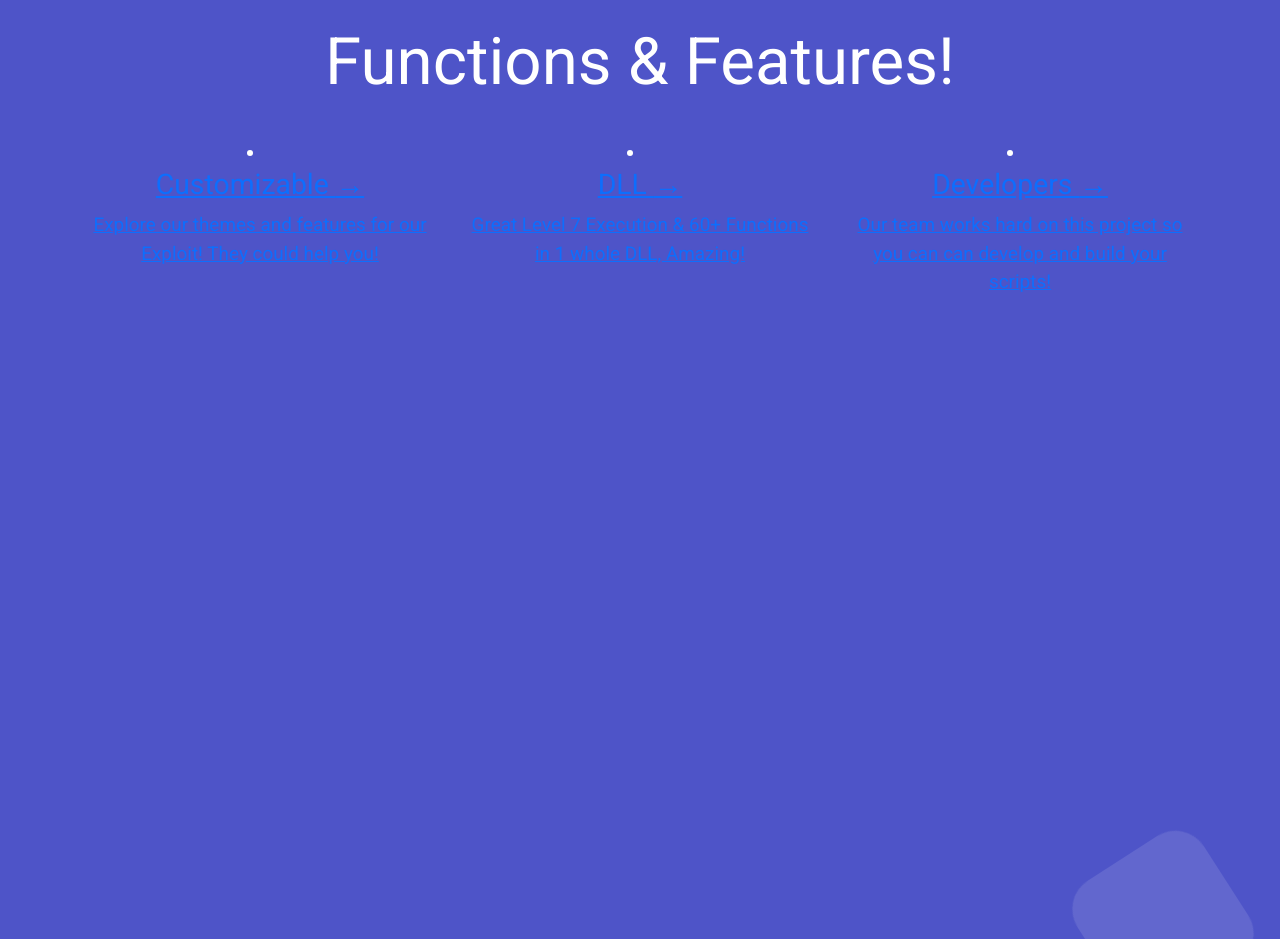
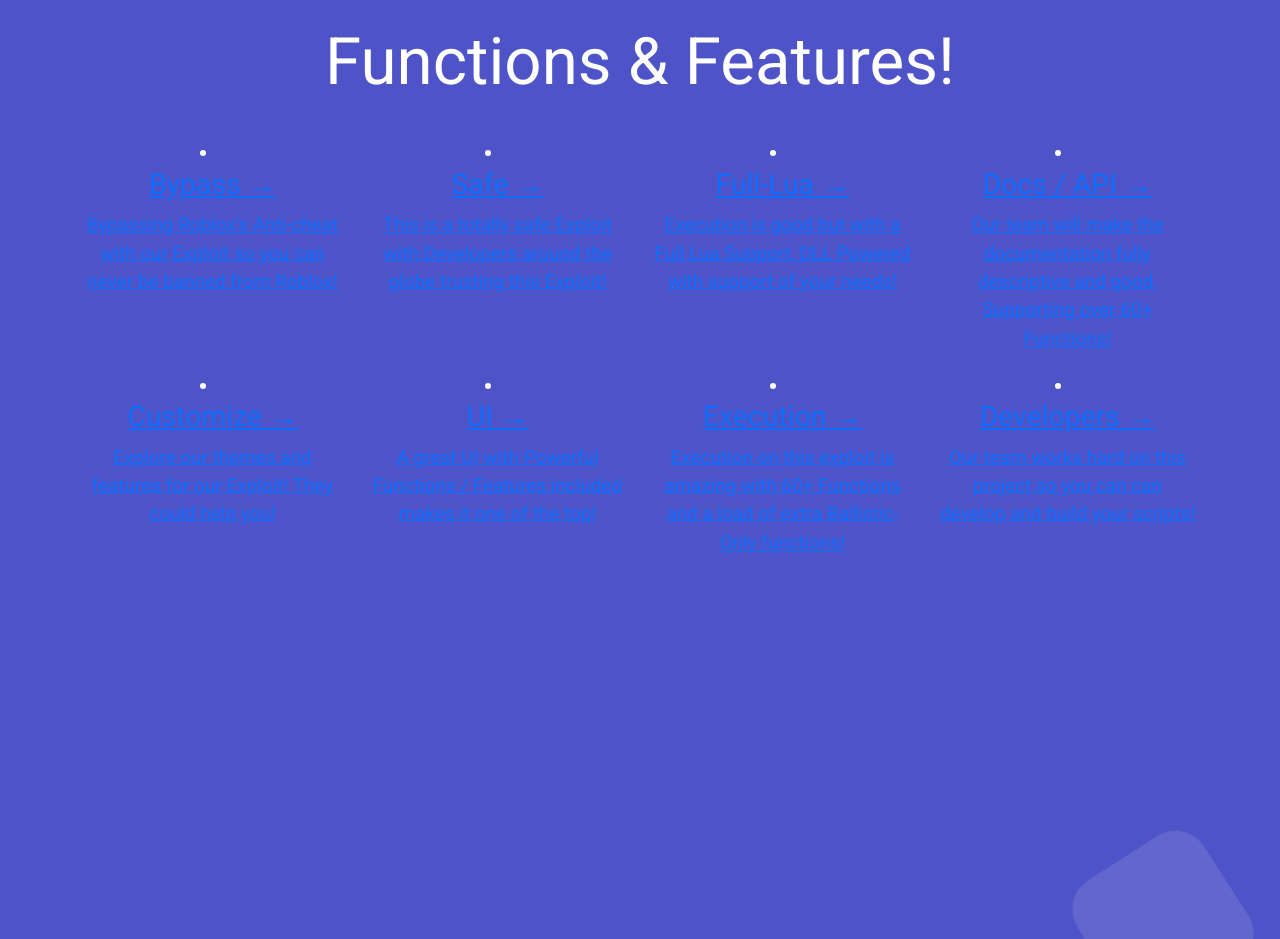
Before and after one commit to Yxild/ballistic-site, an Astro site: page / in a window 1280 px wide. Shown: the part 840-1779 px from the top of the page. Built offline with nearby package versions, Linux system fonts and the light colour scheme; Astro itself is replaced by a stand-in of ours.

Commit message:
2 files modified

```diff
--- a/src/components/Card.astro
+++ b/src/components/Card.astro
@@ -27,6 +27,7 @@
 	.link-card {
 		list-style: none;
 		display: flex;
+		height: 100%;
 		padding: 0.15rem;
 		background-image: var(--link-gradient);
 		background-size: 400%;
--- a/src/pages/index.astro
+++ b/src/pages/index.astro
@@ -69,7 +69,63 @@
                 <li class="link-card astro-6IXEBBIR">
 	<a href="#" class="astro-6IXEBBIR">
 		<h2 class="astro-6IXEBBIR">
-			Customizable
+			Bypass
+			<span class="astro-6IXEBBIR">→</span>
+		</h2>
+		<p class="astro-6IXEBBIR">
+			Bypassing Roblox's Anti-cheat with our Exploit so you can never be banned from Roblox!
+		</p>
+	</a>
+</li>
+              </div>
+            <div class="col">
+              <li class="link-card astro-6IXEBBIR">
+	<a href="#" class="astro-6IXEBBIR">
+		<h2 class="astro-6IXEBBIR">
+			Safe
+			<span class="astro-6IXEBBIR">→</span>
+		</h2>
+		<p class="astro-6IXEBBIR">
+			This is a totally safe Exploit with Developers around the globe trusting this Exploit!
+		</p>
+	</a>
+</li>
+            </div>
+            <div class="col">
+              <li class="link-card astro-6IXEBBIR">
+	<a href="#" class="astro-6IXEBBIR">
+		<h2 class="astro-6IXEBBIR">
+			 Full-Lua
+			<span class="astro-6IXEBBIR">→</span>
+		</h2>
+		<p class="astro-6IXEBBIR">
+			Execution is good but with a Full Lua Support, DLL Powered with support of your needs!
+		</p>
+	</a>
+</li>
+            </div>
+            <div class="col">
+              <li class="link-card astro-6IXEBBIR">
+	<a href="#" class="astro-6IXEBBIR">
+		<h2 class="astro-6IXEBBIR">
+			 Docs / API
+			<span class="astro-6IXEBBIR">→</span>
+		</h2>
+		<p class="astro-6IXEBBIR">
+			Our team will make the documentation fully descriptive and good, Supporting over 60+ Functions!
+		</p>
+	</a>
+</li>
+          </div>
+        </div>
+      </div>
+      <div class="container text-center">
+            <div class="row">
+              <div class="col">
+                <li class="link-card astro-6IXEBBIR" style="--rot-x:0deg; --rot-y:0deg;">
+	<a href="#" class="astro-6IXEBBIR">
+		<h2 class="astro-6IXEBBIR">
+			Customize
 			<span class="astro-6IXEBBIR">→</span>
 		</h2>
 		<p class="astro-6IXEBBIR">
@@ -82,11 +138,24 @@
               <li class="link-card astro-6IXEBBIR">
 	<a href="#" class="astro-6IXEBBIR">
 		<h2 class="astro-6IXEBBIR">
-			DLL
+			UI
 			<span class="astro-6IXEBBIR">→</span>
 		</h2>
 		<p class="astro-6IXEBBIR">
-			Great Level 7 Execution & 60+ Functions in 1 whole DLL, Amazing!
+			A great UI with Powerful Functions / Features included makes it one of the top!
+		</p>
+	</a>
+</li>
+            </div>
+            <div class="col">
+              <li class="link-card astro-6IXEBBIR">
+	<a href="#" class="astro-6IXEBBIR">
+		<h2 class="astro-6IXEBBIR">
+			 Execution
+			<span class="astro-6IXEBBIR">→</span>
+		</h2>
+		<p class="astro-6IXEBBIR">
+			Execution on this exploit is amazing with 60+ Functions and a load of extra Ballistic-Only functions!
 		</p>
 	</a>
 </li>
@@ -103,10 +172,7 @@
 		</p>
 	</a>
 </li>
-            </div>
           </div>
-        </div>
-      </div>
     </div>
 </Layout>
 <style>
```
